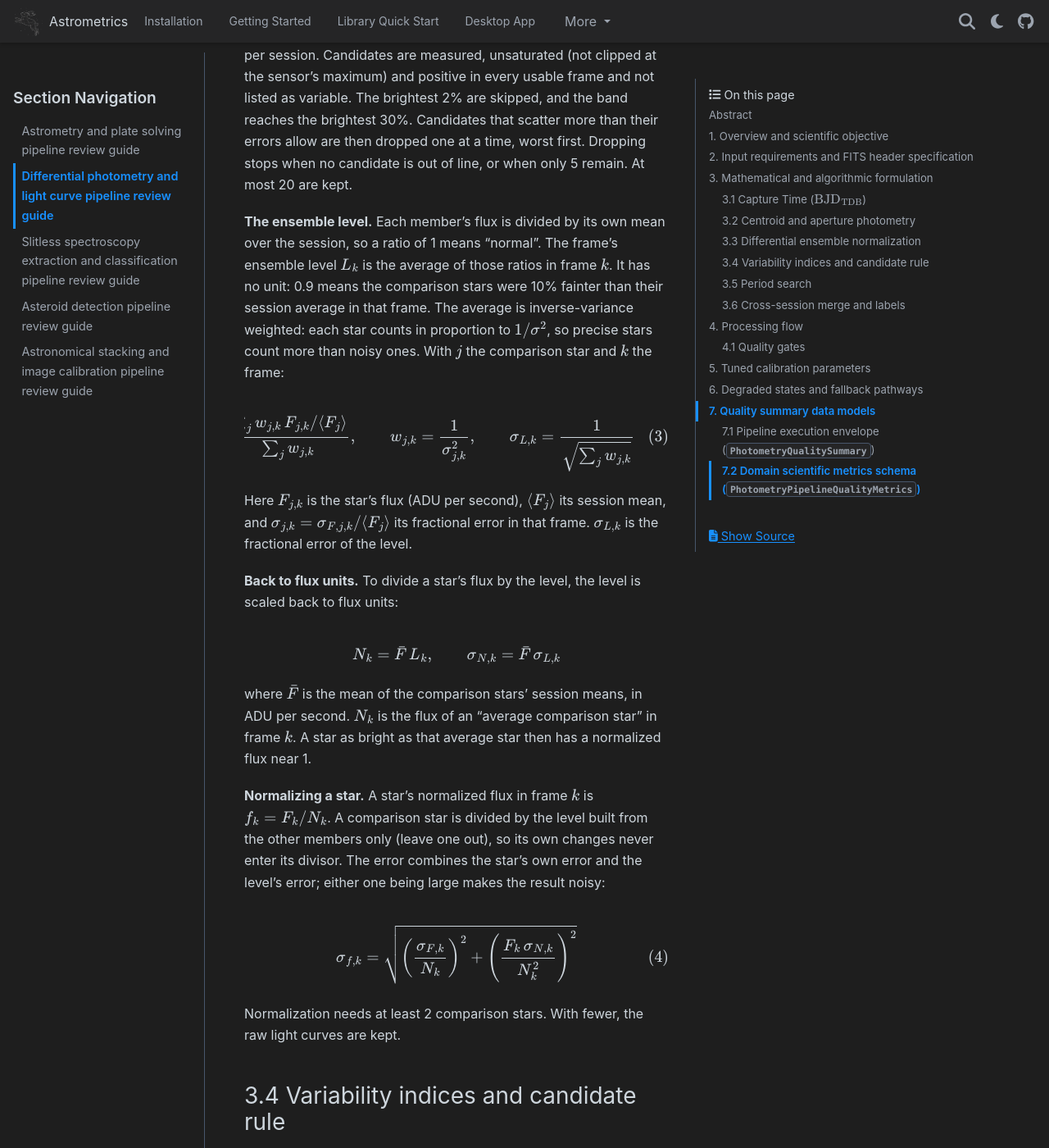
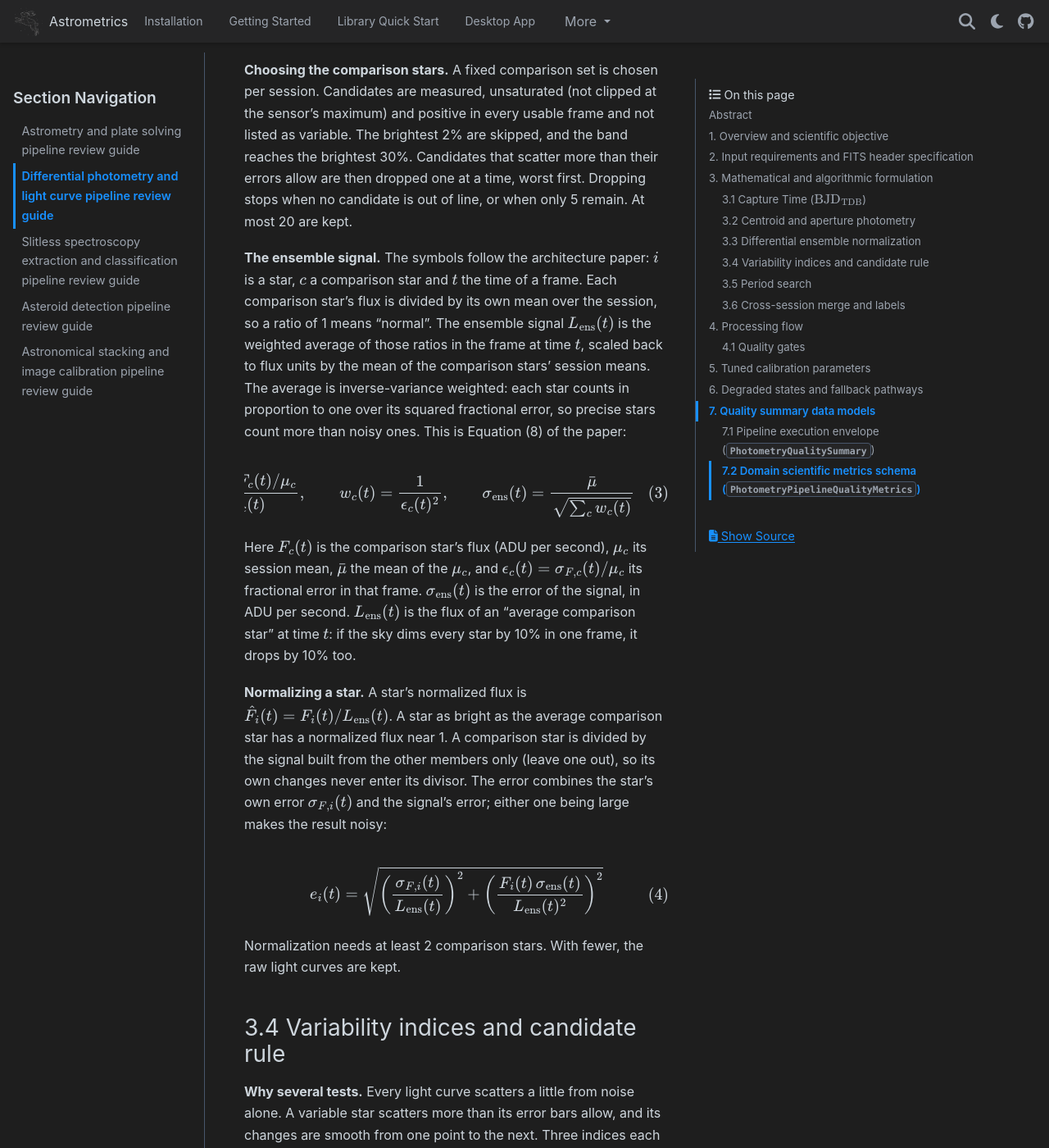
Before and after one commit to m1chae2/astrometrics, a Sphinx documentation site: the page built from documentation/library_design/pipelines/photometry.md, in a window 1280 px wide and 1400 px high, scrolled down 8535 px. Shown: the whole window at 82% size. Built offline with Sphinx 7.4.7 and the PyData theme 0.15.4, drawn with Linux system fonts in a browser that asks for light colours; pages that are not in the unit, such as notebooks, are missing from menus; some of the changed text lies outside the part shown.

Commit message:
photometry: dark noise in the sky-level term; guide uses paper notation (#82)
- aperture_flux_error_adu adds the dark current to the sky-level term
  as well as the aperture term, as in Merline and Howell. Dark
  subtraction removes the dark level, not its noise, so each ring pixel
  carries it too. No caller passes a dark current yet, so stored
  results do not change.
- The photometry review guide writes the CCD equation, the ensemble
  signal and the variability indices in the architecture paper's
  symbols (i, c, t, j; L_ens, mu, epsilon, e_j, n_pts). The paper's
  note on the guide's different notation is removed.
- Conventions: Appendix B of the paper is the one list of symbols.

Co-Authored-By: Claude Opus 5.5 <noreply@anthropic.com>
Claude-Session: https://claude.ai/code/session_017kAY5kkGyzXHbdXtHkYpjS

```diff
--- a/documentation/library_design/pipelines/photometry.md
+++ b/documentation/library_design/pipelines/photometry.md
@@ -75,38 +75,33 @@ With no site configured, the observer is placed at Earth's center. With no targe
 
 **Measuring its light.** Aperture photometry sums the light inside a circle (the aperture) and subtracts the sky that falls in the same circle. The radius is a fixed 4 pixels for every star, not scaled to the star's width. The net flux is
 
-$$F_\text{net} = \sum_{i \in \text{ap}} I_i - n_\text{pix} \bar{B} \tag{1}$$
+$$F_\text{net} = \sum_{p \in \text{ap}} I_p - n_\text{pix} \bar{B} \tag{1}$$
 
-where $I_i$ are the pixel values in ADU (analog-to-digital units, raw camera counts), $n_\text{pix}$ the number of pixels in the circle, and $\bar{B}$ the median of a sky ring (annulus) from 7 to 12 pixels. Divided by the exposure, it becomes a flux in ADU per second.
+where $I_p$ is the value of pixel $p$ in ADU (analog-to-digital units, raw camera counts), $n_\text{pix}$ the number of pixels in the circle, and $\bar{B}$ the median of a sky ring (annulus) from 7 to 12 pixels. Divided by the exposure, it becomes a flux in ADU per second.
 
-**Its error.** The CCD equation adds up every noise source in electrons: the star's own photon noise, the sky, the read noise and the dark current. A large $\sigma_F$ compared with $F_\text{net}$ means a noisy measurement. Its 1σ error (one standard deviation) is
+**Its error.** The CCD equation adds up every noise source in electrons: the star's own photon noise, the sky, the read noise and the dark current. A large error compared with $F_\text{net}$ means a noisy measurement. In the symbols of the architecture paper's Equation (7), the 1σ error (one standard deviation) in ADU is $\sigma_{\text{ap}} / g$, where
 
-$$\sigma_F = \frac{1}{g}\sqrt{F_e + n_\text{pix}\left(S_e + R^2 + D_e\right)
-  + \frac{n_\text{pix}^2}{n_\text{sky}}\left(S_e + R^2\right)} \tag{2}$$
+$$\sigma_{\text{ap}}^2 = S_\star + n_\text{pix}\left(s_\text{sky} + \sigma_\text{rd}^2 + D\right)
+  + \frac{n_\text{pix}^2}{n_\text{sky}}\left(s_\text{sky} + \sigma_\text{rd}^2 + D\right) \tag{2}$$
 
-Here $g$ is the gain in electrons per ADU, $F_e = g F_\text{net}$, and $S_e = g \bar{B}$ is the sky per pixel. $R$ is the read noise (e-, the electronic noise of reading the sensor). $D_e$ is the dark current per pixel (a signal the sensor builds up from heat). $n_\text{sky}$ is the number of sky pixels. The last term is the error of the sky level itself. $\sigma_F$ is in ADU, like $F_\text{net}$. This predicted noise is compared later with the scatter the light curves actually show (Section 3.4).
+Here $g$ is the gain in electrons per ADU, $S_\star = g F_\text{net}$ the star's net counts, and $s_\text{sky} = g \bar{B}$ the sky per pixel, all in electrons. $\sigma_\text{rd}$ is the read noise (the electronic noise of reading the sensor). $D$ is the dark current per pixel (a signal the sensor builds up from heat); no source records it, so it is taken as zero. $n_\text{sky}$ is the number of sky pixels. The last term is the error of the sky level itself. This predicted noise is compared later with the scatter the light curves actually show (Section 3.4).
 
 ### 3.3 Differential ensemble normalization
 
 **Choosing the comparison stars.** A fixed comparison set is chosen per session. Candidates are measured, unsaturated (not clipped at the sensor's maximum) and positive in every usable frame and not listed as variable. The brightest 2% are skipped, and the band reaches the brightest 30%. Candidates that scatter more than their errors allow are then dropped one at a time, worst first. Dropping stops when no candidate is out of line, or when only 5 remain. At most 20 are kept.
 
-**The ensemble level.** Each member's flux is divided by its own mean over the session, so a ratio of 1 means "normal". The frame's ensemble level $L_k$ is the average of those ratios in frame $k$. It has no unit: 0.9 means the comparison stars were 10% fainter than their session average in that frame. The average is inverse-variance weighted: each star counts in proportion to $1/\sigma^2$, so precise stars count more than noisy ones. With $j$ the comparison star and $k$ the frame:
+**The ensemble signal.** The symbols follow the architecture paper: $i$ is a star, $c$ a comparison star and $t$ the time of a frame. Each comparison star's flux is divided by its own mean over the session, so a ratio of 1 means "normal". The ensemble signal $L_\text{ens}(t)$ is the weighted average of those ratios in the frame at time $t$, scaled back to flux units by the mean of the comparison stars' session means. The average is inverse-variance weighted: each star counts in proportion to one over its squared fractional error, so precise stars count more than noisy ones. This is Equation (8) of the paper:
 
-$$L_k = \frac{\sum_j w_{j,k} \, F_{j,k} / \langle F_j \rangle}{\sum_j w_{j,k}}, \qquad
-w_{j,k} = \frac{1}{\sigma_{j,k}^2}, \qquad \sigma_{L,k} = \frac{1}{\sqrt{\sum_j w_{j,k}}} \tag{3}$$
+$$L_\text{ens}(t) = \bar{\mu}\,\frac{\sum_c w_c(t) \, F_c(t) / \mu_c}{\sum_c w_c(t)}, \qquad
+w_c(t) = \frac{1}{\epsilon_c(t)^2}, \qquad
+\sigma_\text{ens}(t) = \frac{\bar{\mu}}{\sqrt{\sum_c w_c(t)}} \tag{3}$$
 
-Here $F_{j,k}$ is the star's flux (ADU per second), $\langle F_j \rangle$ its session mean, and $\sigma_{j,k} = \sigma_{F,j,k} / \langle F_j \rangle$ its fractional error in that frame. $\sigma_{L,k}$ is the fractional error of the level.
+Here $F_c(t)$ is the comparison star's flux (ADU per second), $\mu_c$ its session mean, $\bar{\mu}$ the mean of the $\mu_c$, and $\epsilon_c(t) = \sigma_{F,c}(t) / \mu_c$ its fractional error in that frame. $\sigma_\text{ens}(t)$ is the error of the signal, in ADU per second. $L_\text{ens}(t)$ is the flux of an "average comparison star" at time $t$: if the sky dims every star by 10% in one frame, it drops by 10% too.
 
-**Back to flux units.** To divide a star's flux by the level, the level is scaled back to flux units:
+**Normalizing a star.** A star's normalized flux is $\hat{F}_i(t) = F_i(t) / L_\text{ens}(t)$. A star as bright as the average comparison star has a normalized flux near 1. A comparison star is divided by the signal built from the other members only (leave one out), so its own changes never enter its divisor. The error combines the star's own error $\sigma_{F,i}(t)$ and the signal's error; either one being large makes the result noisy:
 
-$$N_k = \bar{F}\, L_k, \qquad \sigma_{N,k} = \bar{F}\, \sigma_{L,k}$$
-
-where $\bar{F}$ is the mean of the comparison stars' session means, in ADU per second. $N_k$ is the flux of an "average comparison star" in frame $k$. A star as bright as that average star then has a normalized flux near 1.
-
-**Normalizing a star.** A star's normalized flux in frame $k$ is $f_k = F_k / N_k$. A comparison star is divided by the level built from the other members only (leave one out), so its own changes never enter its divisor. The error combines the star's own error and the level's error; either one being large makes the result noisy:
-
-$$\sigma_{f,k} = \sqrt{\left(\frac{\sigma_{F,k}}{N_k}\right)^2
-  + \left(\frac{F_k \, \sigma_{N,k}}{N_k^2}\right)^2} \tag{4}$$
+$$e_i(t) = \sqrt{\left(\frac{\sigma_{F,i}(t)}{L_\text{ens}(t)}\right)^2
+  + \left(\frac{F_i(t) \, \sigma_\text{ens}(t)}{L_\text{ens}(t)^2}\right)^2} \tag{4}$$
 
 Normalization needs at least 2 comparison stars. With fewer, the raw light curves are kept.
 
@@ -114,21 +109,22 @@ Normalization needs at least 2 comparison stars. With fewer, the raw light curve
 
 **Why several tests.** Every light curve scatters a little from noise alone. A variable star scatters more than its error bars allow, and its changes are smooth from one point to the next. Three indices each catch one of these signs.
 
-**Units.** The indices are computed on each star's normalized fluxes $f_k$ (Section 3.3). Scatter is quoted in magnitudes (a logarithmic scale where a larger number means fainter; 1 mag is a factor of about 2.5). A fractional scatter $s$ is $1.0857\,s$ magnitudes, where $1.0857 = 2.5 / \ln 10$. A star's brightness is its instrumental magnitude $m = -2.5 \log_{10} \bar{F}_\star$, with $\bar{F}_\star$ its mean raw flux in ADU per second: a magnitude on the camera's own scale, not calibrated to a catalog.
+**Units.** The indices are computed on each star's normalized fluxes $\hat{F}_i(t)$ (Section 3.3). Scatter is quoted in magnitudes (a logarithmic scale where a larger number means fainter; 1 mag is a factor of about 2.5). A fractional scatter $s$ is $1.0857\,s$ magnitudes, where $1.0857 = 2.5 / \ln 10$. A star's brightness is its instrumental magnitude $m = -2.5 \log_{10} \bar{F}_\star$, with $\bar{F}_\star$ its mean raw flux in ADU per second: a magnitude on the camera's own scale, not calibrated to a catalog.
 
 **The noise model.** A noise model gives the scatter a constant star of instrumental magnitude $m$ shows in this field, $\sigma_\text{model}(m)$. It is the median measured scatter in brightness bins, so it includes noise the CCD equation leaves out (centroid jitter, flat-field errors). It needs at least 20 stars.
 
-**The three indices.** In each, $x_i$ are the star's $n$ normalized fluxes, $\sigma_i$ their errors and $\bar{x}_w$ their weighted mean. When a star's errors are smaller than the noise model's scatter, they are scaled up to it, so a constant star gives the values below.
+**The three indices.** In each, $\hat{F}_j$ is point $j$ of one star's light curve, $e_j$ its error, $\bar{F}_w$ the error-weighted mean of the points and $n_\text{pts}$ the number of points, as in the paper's Equation (9). When a star's errors are smaller than the noise model's scatter, they are scaled up to it, so a constant star gives the values below.
 
 The reduced chi-square $\chi^2_\nu$ asks whether the points scatter more than their error bars allow. A value near 1 means noise only; well above 1 means extra variation:
 
-$$\chi^2_\nu = \frac{1}{n-1}\sum_{i=1}^{n}\frac{(x_i - \bar{x}_w)^2}{\sigma_i^2} \tag{5}$$
+$$\chi^2_\nu = \frac{1}{n_\text{pts}-1}\sum_{j=1}^{n_\text{pts}}
+  \left(\frac{\hat{F}_j - \bar{F}_w}{e_j}\right)^2 \tag{5}$$
 
 The Stetson J index asks whether neighboring points in time stray to the same side of the mean together. Noise gives $J$ near 0; a smooth real change gives a clearly positive $J$:
 
-$$\delta_i = \sqrt{\frac{n}{n-1}}\,\frac{x_i - \bar{x}_w}{\sigma_i}, \qquad
-J = \frac{1}{n-1}\sum_{i=1}^{n-1}\operatorname{sgn}(P_i)\sqrt{|P_i|}, \qquad
-P_i = \delta_i \, \delta_{i+1} \tag{6}$$
+$$\delta_j = \sqrt{\frac{n_\text{pts}}{n_\text{pts}-1}}\,\frac{\hat{F}_j - \bar{F}_w}{e_j},
+\qquad J = \frac{1}{n_\text{pts}-1}\sum_{j=1}^{n_\text{pts}-1}\operatorname{sgn}(P_j)
+\sqrt{|P_j|}, \qquad P_j = \delta_j \, \delta_{j+1} \tag{6}$$
 
 The excess scatter $E$ compares the star's measured scatter (in magnitudes) with what the noise model expects for a star of its brightness. 1 means typical; 2 means twice the usual scatter:
 
@@ -144,7 +140,7 @@ $$S = \begin{cases}\min\left(\chi^2_\nu / \chi^2_\text{thr},\; E / E_\text{thr}\
 \min\left(\chi^2_\nu / \chi^2_\text{thr},\; E / E_\text{thr},\; 1\right) & \text{otherwise}
 \end{cases} \tag{8}$$
 
-**Limiting false positives.** Testing thousands of stars makes some pass by chance. A star is a candidate when $S > 1$ and its q-value is below 0.01. The chi-square false-alarm probability is the chance that noise alone gives a $\chi^2$ this large (the upper tail of the chi-square distribution with $n - 1$ degrees of freedom). The Benjamini–Hochberg method turns these probabilities into q-values that control the false discovery rate (FDR): the expected share of false positives among the stars flagged. A q-value of 0.05 means about 1 in 20 such picks is expected to be noise.
+**Limiting false positives.** Testing thousands of stars makes some pass by chance. A star is a candidate when $S > 1$ and its q-value is below 0.01. The chi-square false-alarm probability is the chance that noise alone gives a $\chi^2$ this large (the upper tail of the chi-square distribution with $n_\text{pts} - 1$ degrees of freedom). The Benjamini–Hochberg method turns these probabilities into q-values that control the false discovery rate (FDR): the expected share of false positives among the stars flagged. A q-value of 0.05 means about 1 in 20 such picks is expected to be noise.
 
 **Small fields.** A field too small for a noise model falls back to a cutoff on the coefficient of variation (CV, standard deviation over mean). The cutoff is the typical CV plus a multiple of its spread, and never below 2%:
 
```
Also changed, not shown: documentation/Documentation_Conventions.md (+7 -3 lines), documentation/library_design/Astrometrics_Library_Architecture.md (+1 -3 lines), astrometricslib/pipelines/photometry/README.md, astrometricslib/pipelines/photometry/pre_processing/README.md, 3 other files.
